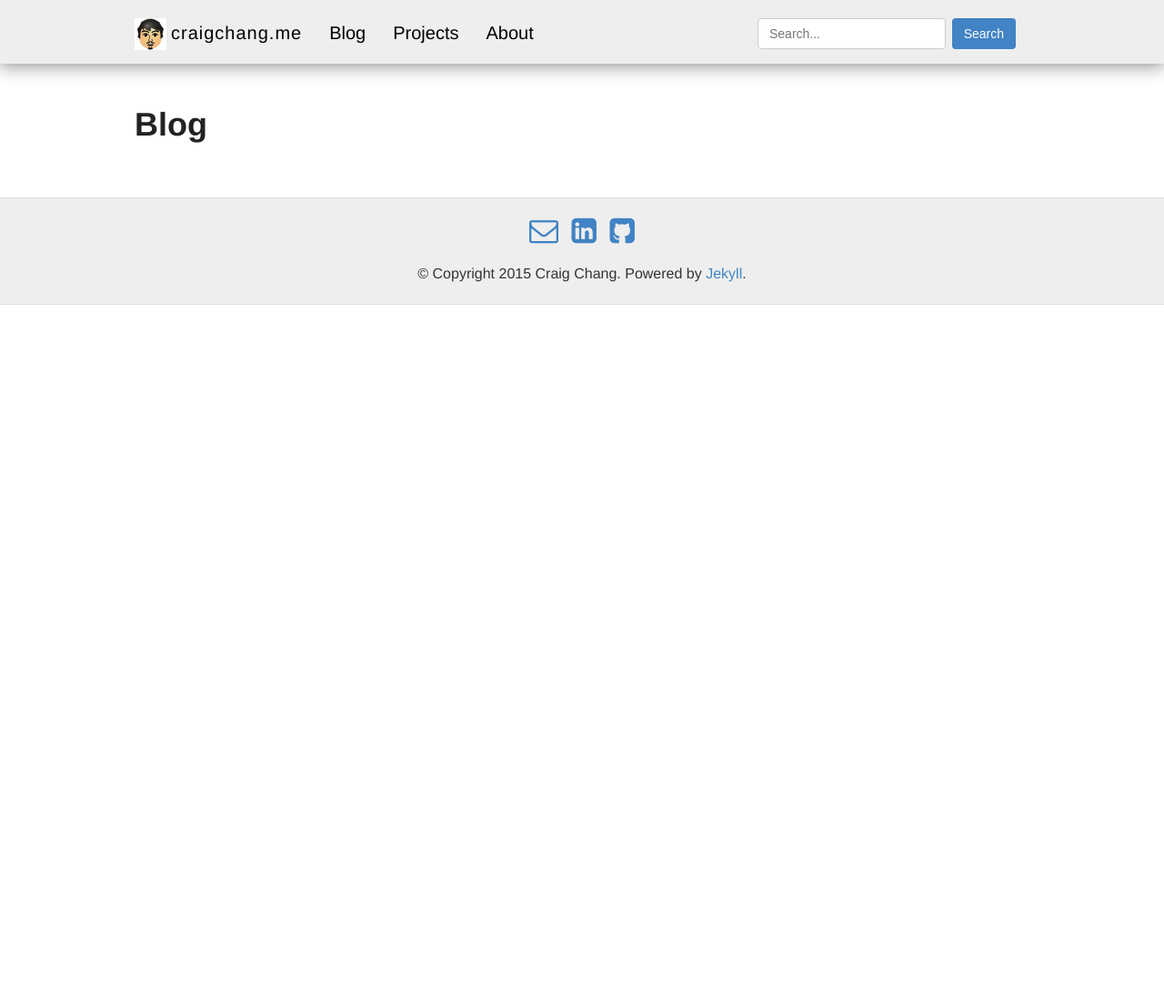
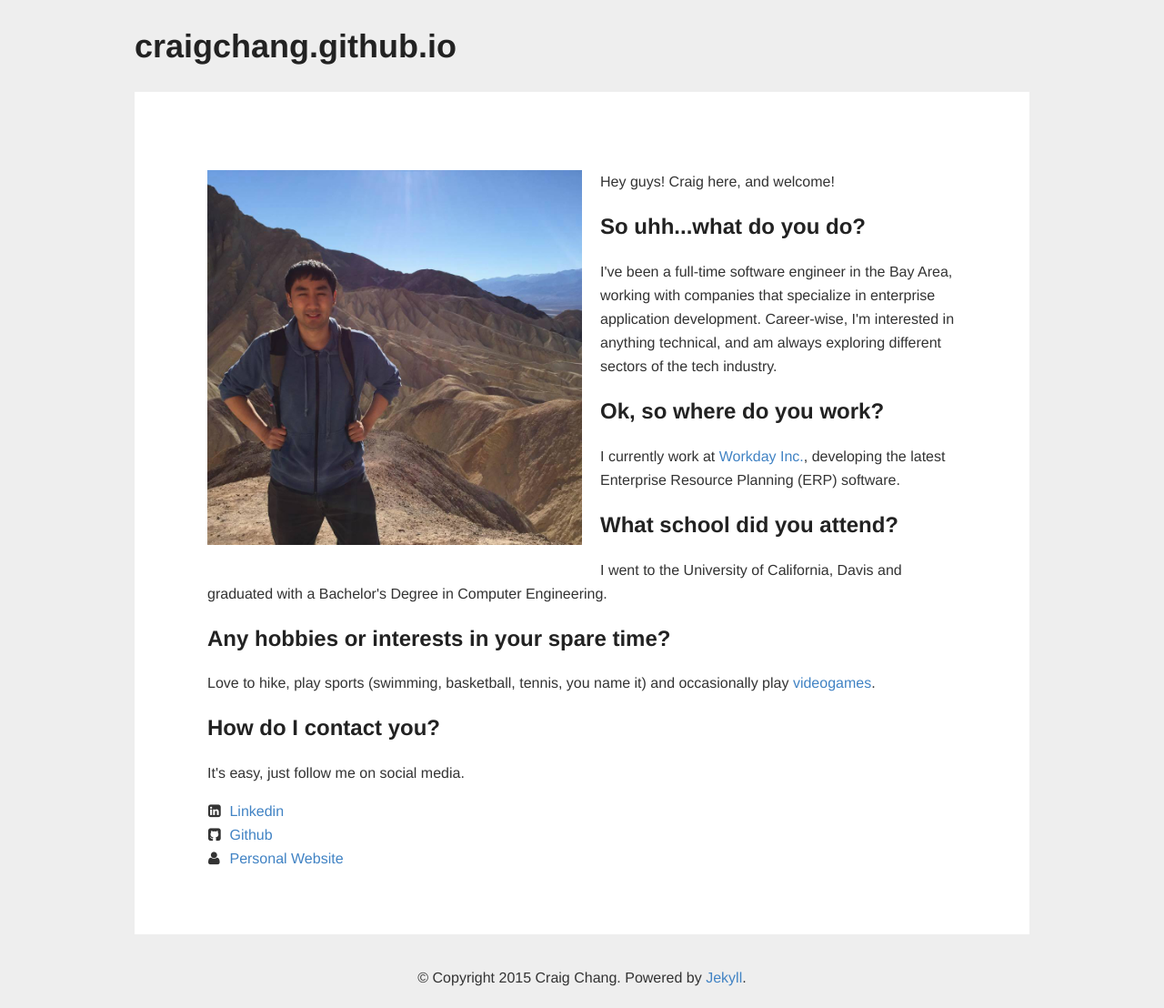
Before and after one commit to craigchang/craigchang.github.io, a Jekyll site: the page built from index.html, in a window 1280 px wide. Shown: the whole page at 91% size. Built offline with Jekyll 4.4.1, drawn with Linux system fonts in a browser that asks for light colours; nearby versions of some CDN libraries; before the commit the page ends 900 px from its top, so only the background shows below that.

```diff
--- a/_config.yml
+++ b/_config.yml
@@ -31,7 +31,7 @@ disqus:
 # Enter your Google Analytics web tracking code (e.g. UA-2110908-2) to activate tracking
 google_analytics: UA-34153747-1
 
-# Your website URL (e.g. http://craigchang.github.io or http://www.craigchang.me)
+# Your website URL (e.g. http://craigchang.github.io)
 # Used for Sitemap.xml and your RSS feed
 url: http://craigchang.github.io
 
--- a/_includes/footer.html
+++ b/_includes/footer.html
@@ -1,8 +1,5 @@
 <div class="wrapper-footer">
-  <div class="container">
-    <footer class="footer">
-      {% include svg-icons.html %}
-      <p>&copy; Copyright 2015 Craig Chang. Powered by <a href="http://www.jekyllrb.com" target="_blank">Jekyll</a>.</p>
-    </footer>
-  </div>
+  <footer class="footer">
+    <p>&copy; Copyright 2015 Craig Chang. Powered by <a href="http://www.jekyllrb.com" target="_blank">Jekyll</a>.</p>
+  </footer>
 </div>
--- /dev/null
+++ b/_includes/navbar.html
@@ -0,0 +1,22 @@
+<nav class="navbar">
+  <div class="container clearfix">
+    <div class="navbar-header">
+      <a class="base-url" href="{{ site.baseurl }}/">
+        <img src="{{ site.avatar }}" alt="Craig avatar" title="Craig avatar"/>craigchang.me
+      </a>
+      <i class="fa fa-bars"></i>
+    </div>
+    <div class="navbar-menu">
+      <div class="navbar-items">
+        <ul>
+          <li><a href="{{ site.baseurl }}/">Blog</a></li>
+          <li><a href="{{ site.baseurl }}/projects">Projects</a></li>
+          <li><a href="{{ site.baseurl }}/about">About</a></li>
+        </ul>
+      </div>
+      <div class="navbar-search">
+        {% include search-bar.html %}
+      </div>
+    </div>
+  </div>
+</nav>
--- a/_layouts/default.html
+++ b/_layouts/default.html
@@ -14,43 +14,20 @@
   </head>
 
   <body>
-    <nav class="navbar">
-      <div class="container clearfix">
-        <div class="navbar-header">
-          <a class="base-url" href="{{ site.baseurl }}/">
-            <img src="{{ site.avatar }}" alt="Craig avatar" title="Craig avatar"/>craigchang.me
-          </a>
-          <i class="fa fa-bars"></i>
-        </div>
-        <div class="navbar-menu">
-          <div class="navbar-items">
-            <ul>
-              <li><a href="{{ site.baseurl }}/">Blog</a></li>
-              <li><a href="{{ site.baseurl }}/projects">Projects</a></li>
-              <li><a href="{{ site.baseurl }}/about">About</a></li>
-            </ul>
-          </div>
-          <div class="navbar-search">
-            {% include search-bar.html %}
-          </div>
-        </div>
+    <div id="main" role="main" class="container">
+      <!-- {% include navbar.html %} -->
+
+      <header style="margin: 20px 0;">
+        <h1>craigchang.github.io</h1>
+      </header>
+
+      <div class="inner-container">
+        {{ content }}
       </div>
-    </nav>
-    </div>
-    <div class="wrapper-masthead">
-      <div class="container">
-      </div>
-    </div>
-
-    <div id="main" role="main" class="container">
-      {{ content }}
     </div>
 
     {% include footer.html %}
     {% include analytics.html %}
 
-    <script src="//code.jquery.com/jquery-1.11.3.min.js"></script>
-    <script src="//code.jquery.com/jquery-migrate-1.2.1.min.js"></script>
-    <script src="{{ site.baseurl }}/js/index.js"></script>
   </body>
 </html>
--- a/_sass/_footer.scss
+++ b/_sass/_footer.scss
@@ -1,8 +1,14 @@
 .wrapper-footer {
-  margin-top: 50px;
-  border-top: 1px solid #ddd;
-  border-bottom: 1px solid #ddd;
-  background-color: $lightGray;
+  // margin-top: 50px;
+  // border-top: 1px solid #ddd;
+  // border-bottom: 1px solid #ddd;
+  // background-color: $lightGray;
+}
+
+@include mobile {
+  .wrapper-footer {
+    margin: 0 15px;
+  }
 }
 
 footer {
--- a/_sass/_masthead.scss
+++ /dev/null
@@ -1,8 +0,0 @@
-.wrapper-masthead {
-  display: none;
-  margin-bottom: 50px;
-  border-bottom: 1px solid #ddd;
-  background-color: #eee;
-  background: url('/images/Beach.jpg') no-repeat center center;
-  background-size: cover;
-}
--- a/index.html
+++ b/index.html
@@ -1,25 +1,36 @@
 ---
 layout: default
-title: Blog
-excerpt: Craig is an experienced software engineer who specializes in web and enterprise application development using the latest UI and Java Technology.
-keywords: jekyll, static, site, generator, blog, content, website, github, github pages, disqus
+title: About
+excerpt: Craig Chang is currently a software engineer at Workday Inc. in Pleasanton, California. Craig received his Bachelor's Degree in Computer Engineering at the University of California, Davis.
+keywords: Craig, Chang, software, developer, engineer, Workday Inc., uc davis, about, web, enterprise, email, linkedin, github
 ---
-<h1>Blog</h1>
 
-<div class="posts">
-  {% for post in site.posts %}
-    <article class="post" data-url="{{ site.baseurl }}{{ post.url }}">
+<div class="craig-bio-content">
+  <p><img class="craig-bio-img" src="/images/craig-bio.jpg" alt="Craig Bio Picture" title="Craig Bio Picture"/>
 
-      <h2><a href="{{ site.baseurl }}{{ post.url }}">{{ post.title }}</a></h2>
+  <p>Hey guys! Craig here, and welcome!</p>
 
-      <div class="entry">
-        <p>{{ post.excerpt | remove: '<p>' | remove: '.</p>' }}... </p>
-        <p><i class="fa fa-calendar"></i> {{ post.date | date: "%B %e, %Y" }}</p>
-      </div>
+  <h2>So uhh...what do you do?</h2>
+  <p>I've been a full-time software engineer in the Bay Area, working with companies that specialize in enterprise application development. Career-wise, I'm interested in anything technical, and am always exploring different sectors of the tech industry.</p>
 
-      <!--<a href="{{ site.baseurl }}{{ post.url }}" class="read-more">Read More</a>-->
-    </article>
+  <h2>Ok, so where do you work?</h2>
+  <p>I currently work at <a href="http://www.workday.com">Workday Inc.</a>, developing the latest Enterprise Resource Planning (ERP) software.</p>
 
+  <h2>What school did you attend?</h2>
+  <p>I went to the University of California, Davis and graduated with a Bachelor's Degree in Computer Engineering.</p>
 
-  {% endfor %}
+  <h2>Any hobbies or interests in your spare time?</h2>
+  <p>Love to hike, play sports (swimming, basketball, tennis, you name it) and occasionally play <a href="http://www.craigchang.me/unplayed">videogames</a>.</p>
+
+  <h2>How do I contact you?</h2>
+  <p>It's easy, just follow me on social media.</p>
+
+  <i class="fa fa-linkedin-square" style="width: 19px; margin-left:1px;" title="Linkedin"></i>
+  <a href="https://www.linkedin.com/in/{{ site.footer-links.linkedin }}">Linkedin</a>
+  <br/>
+  <i class="fa fa-github-square" style="width: 19px; margin-left:1px;" title="GitHub"></i>
+  <a href="https://www.github.com/{{ site.footer-links.github }}">Github</a>
+  <br/>
+  <i class="fa fa-user" style="width: 19px; margin-left:1px;" title="Personal"></i>
+  <a href="http://www.craigchang.me">Personal Website</a>
 </div>
--- a/js/index.js
+++ /dev/null
@@ -1,29 +0,0 @@
-(function($) {
-	// init Event Handlers
-	clickArticle();
-	clickMenuToggle();
-
-	// Blog page - make an entire blog entry clickable
-	function clickArticle() {
-		$('div.posts > article.post').click(function(e) {
-			window.location = $(this).attr("data-url");
-		});
-	}
-
-	// Toggle Menu in Masthead - mobile view
-	function clickMenuToggle() {
-		$('div.navbar-header > i.fa-bars').click(function(e) {
-			//$('div.navbar-menu').toggleClass('navbar-expand', 500);
-			$('div.navbar-menu').slideToggle(function() {
-				if($(this).is(':visible')) {
-					$(this).addClass('navbar-expand');
-				} else {
-					$(this).removeClass('navbar-expand');
-				}
-
-				// remove the style attribute, only want sliding animation
-				$(this).removeAttr('style');
-			});
-		});
-	}
-})(jQuery);
--- a/style.scss
+++ b/style.scss
@@ -21,7 +21,7 @@ html {
 }
 
 body {
-	background: $white;
+	background: $lightGray;
   font: 300 16px/1.625 $helveticaNeue;
   color: $darkGray;
 }
@@ -33,13 +33,30 @@ body {
   width: 100%;
 }
 
+.inner-container {
+  background: $white;
+  padding: 70px 80px;
+}
+
+@include tablet {
+  .inner-container {
+    padding: 40px 50px;
+  }
+}
+
+@include mobile {
+  .inner-container {
+    padding: 15px;
+  }
+}
+
 h1, h2, h3, h4, h5, h6 {
   font-family: $helveticaNeue;
   color: $darkerGray;
   font-weight: bold;
 
   line-height: 1.7;
-  margin: 1em 0 15px;
+  //margin: 1em 0 15px;
   padding: 0;
 
   @include mobile {
@@ -59,13 +76,13 @@ h1 {
 }
 
 h2 {
-  font-size: 30px;
+  font-size: 24px;
   a {
     color: inherit;
   }
 
   @include mobile {
-    font-size: 24px;
+    font-size: 16px;
   }
 }
 
@@ -87,7 +104,11 @@ h4 {
 }
 
 p {
-  margin: 15px 0;
+  margin: 1em 0;
+
+  @include mobile {
+    margin: 10px 0;
+  }
 }
 
 a {
@@ -168,7 +189,26 @@ img {
 /* LAYOUT / SECTIONS */
 /*********************/
 
-@import "masthead";
+img.craig-bio-img {
+  float: left;
+  margin: 0 20px 20px 0;
+  max-width: 450px;
+  width: 50%;
+  height: auto;
+}
+
+@include mobile {
+  img.craig-bio-img {
+    margin: 0;
+    float: none;
+    width: 100%;
+
+    & {
+      text-align: center;
+    }
+  }
+}
+
 @import "post";
 @import "page";
 @import "navbar";
```
Also changed, not shown: _drafts/2015-7-14-Test.md (deleted, +0 -8 lines), about.md (deleted, +0 -23 lines), projects.md (deleted, +0 -34 lines), search/index.html (deleted, +0 -101 lines), tags/index.html (deleted, +0 -43 lines), images/404.png (deleted), images/jekyll-logo.png (deleted), js/lib/lunr.min.js (deleted).
